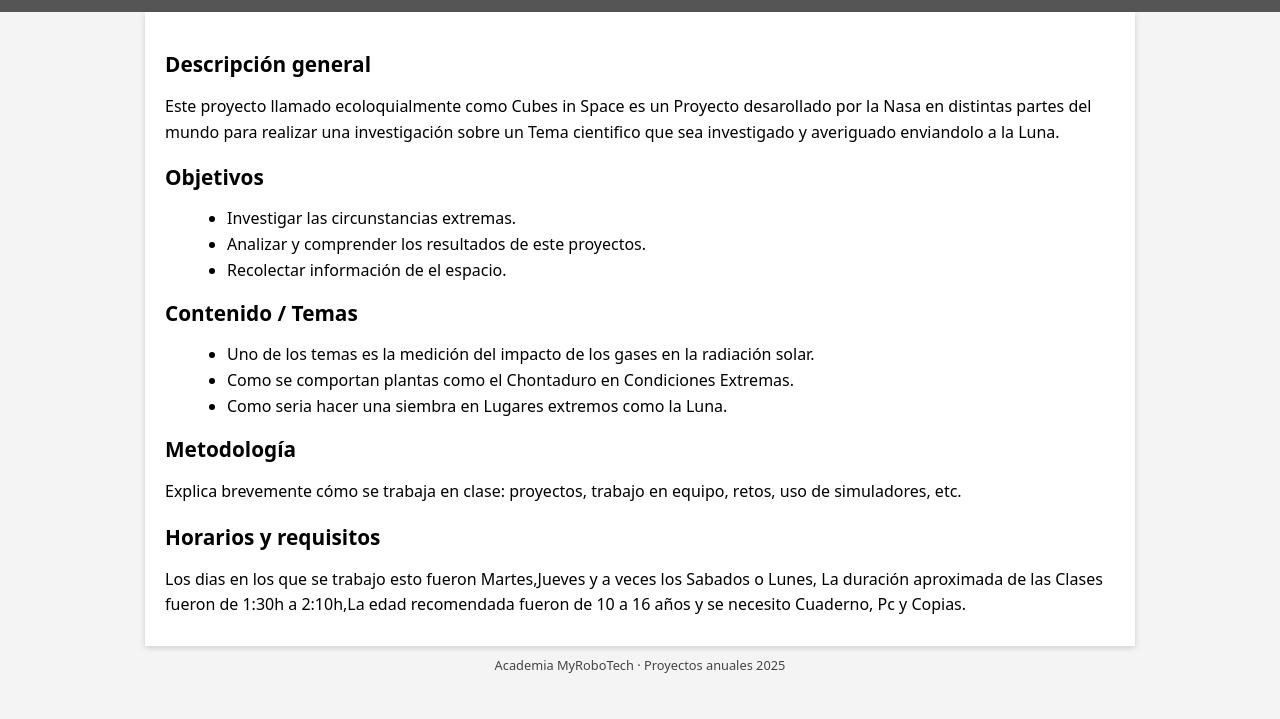
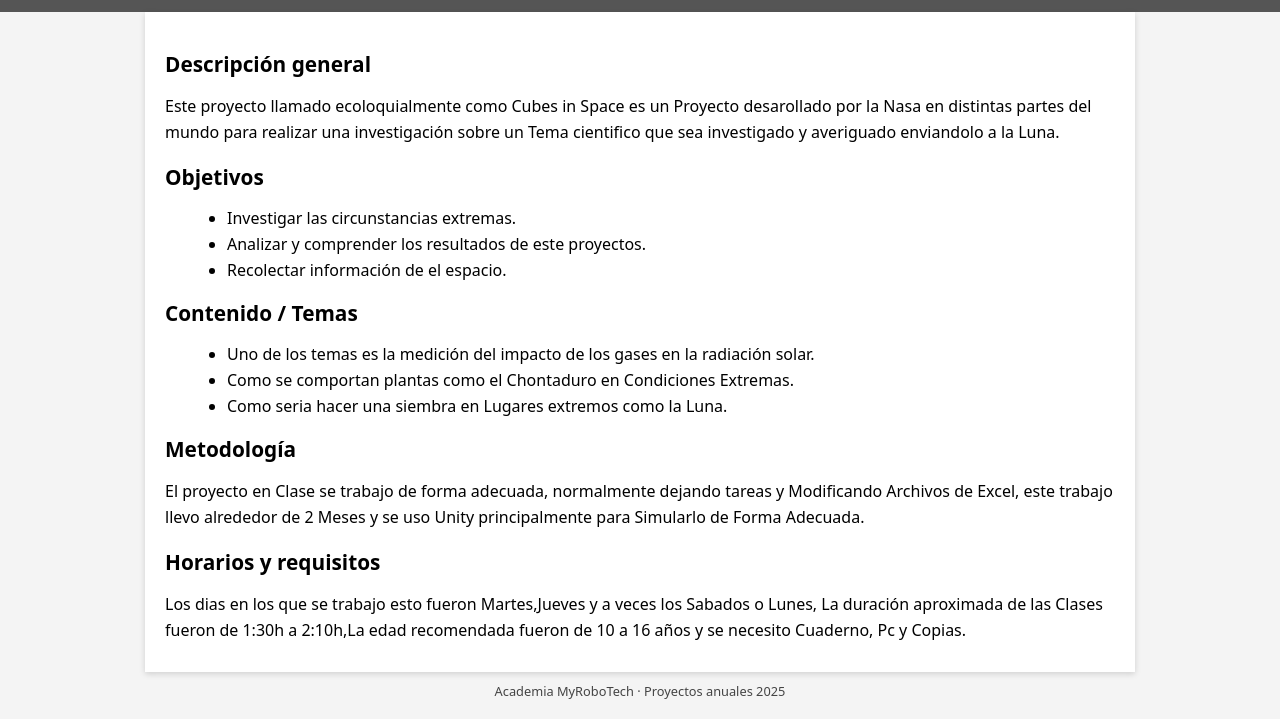
Before and after one commit to juanbitayt23-ctrl/paginabi, a plain HTML site: page cubes-2025.html in a window 1280 px wide. Shown: the part 81-800 px from the top of the page. Drawn offline with Linux system fonts and the light colour scheme.

Commit message:
Se modifico Cubes 2025

```diff
--- a/cubes-2025.html
+++ b/cubes-2025.html
@@ -102,8 +102,9 @@
 
     <h2>Metodología</h2>
     <p>
-      Explica brevemente cómo se trabaja en clase: proyectos, trabajo en equipo,
-      retos, uso de simuladores, etc.
+      El proyecto en Clase se trabajo de forma adecuada, normalmente dejando tareas
+      y Modificando Archivos de Excel, este trabajo llevo alrededor de 2 Meses y se uso Unity principalmente para
+      Simularlo de Forma Adecuada.
     </p>
 
     <h2>Horarios y requisitos</h2>
```
